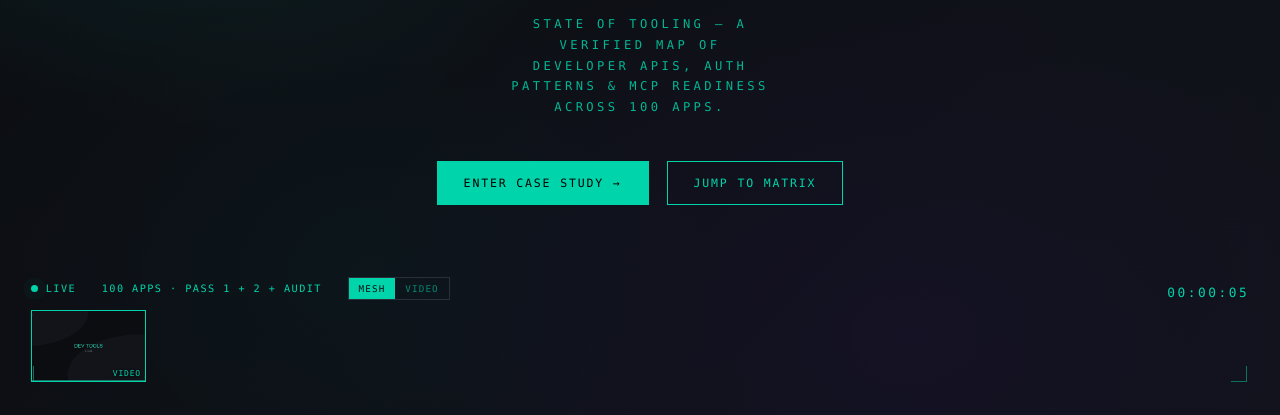
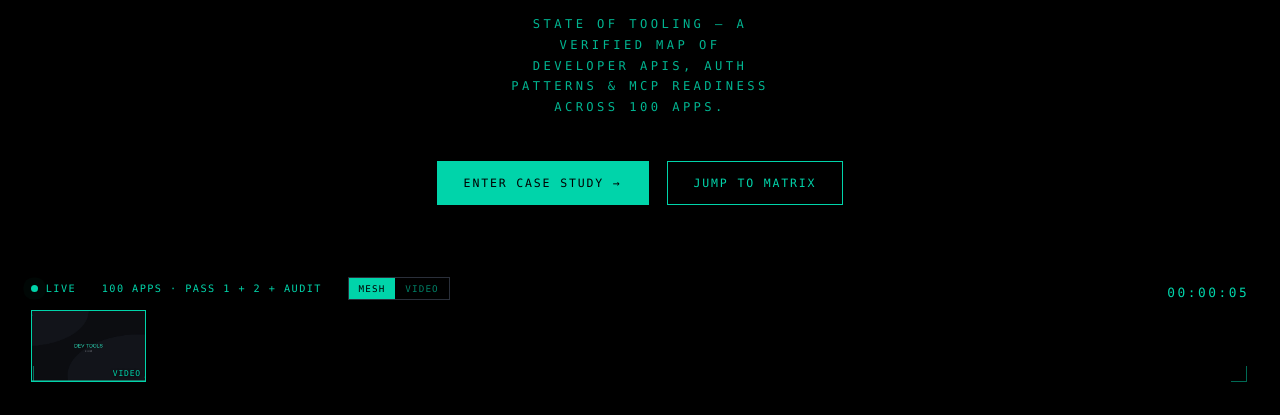
Before and after one commit to Dark-knight232/composios, a plain HTML site: page entry.html in a window 1280 px wide. Shown: the part 385-800 px from the top of the page. Drawn offline with Linux system fonts and the light colour scheme.

Commit message:
style: pure black mesh background on landing page

```diff
--- a/entry.html
+++ b/entry.html
@@ -6,8 +6,8 @@
 <title>Composio 100 — Entry</title>
 <style>
 :root{
-  --bg:#0b0d12;
-  --bg-elev:#11141a;
+  --bg:#000000;
+  --bg-elev:#000000;
   --fg:#00d4aa;
   --muted:#8b92a0;
   --accent:#00d4aa;
@@ -41,12 +41,7 @@ body{cursor:default}
 
 /* Animated fallback mesh — looks intentional, never broken */
 #bg-mesh{
-  background:
-    radial-gradient(60% 70% at 18% 22%, rgba(0,212,170,.12) 0%, transparent 60%),
-    radial-gradient(55% 65% at 82% 12%, rgba(19,26,46,.6) 0%, transparent 62%),
-    radial-gradient(70% 80% at 70% 88%, rgba(26,18,48,.5) 0%, transparent 60%),
-    radial-gradient(40% 50% at 30% 80%, rgba(0,56,58,.15) 0%, transparent 65%),
-    linear-gradient(135deg,var(--bg) 0%,var(--bg-elev) 100%);
+  background:#000000;
   animation:meshDrift 24s ease-in-out infinite alternate;
 }
 @keyframes meshDrift{
```
